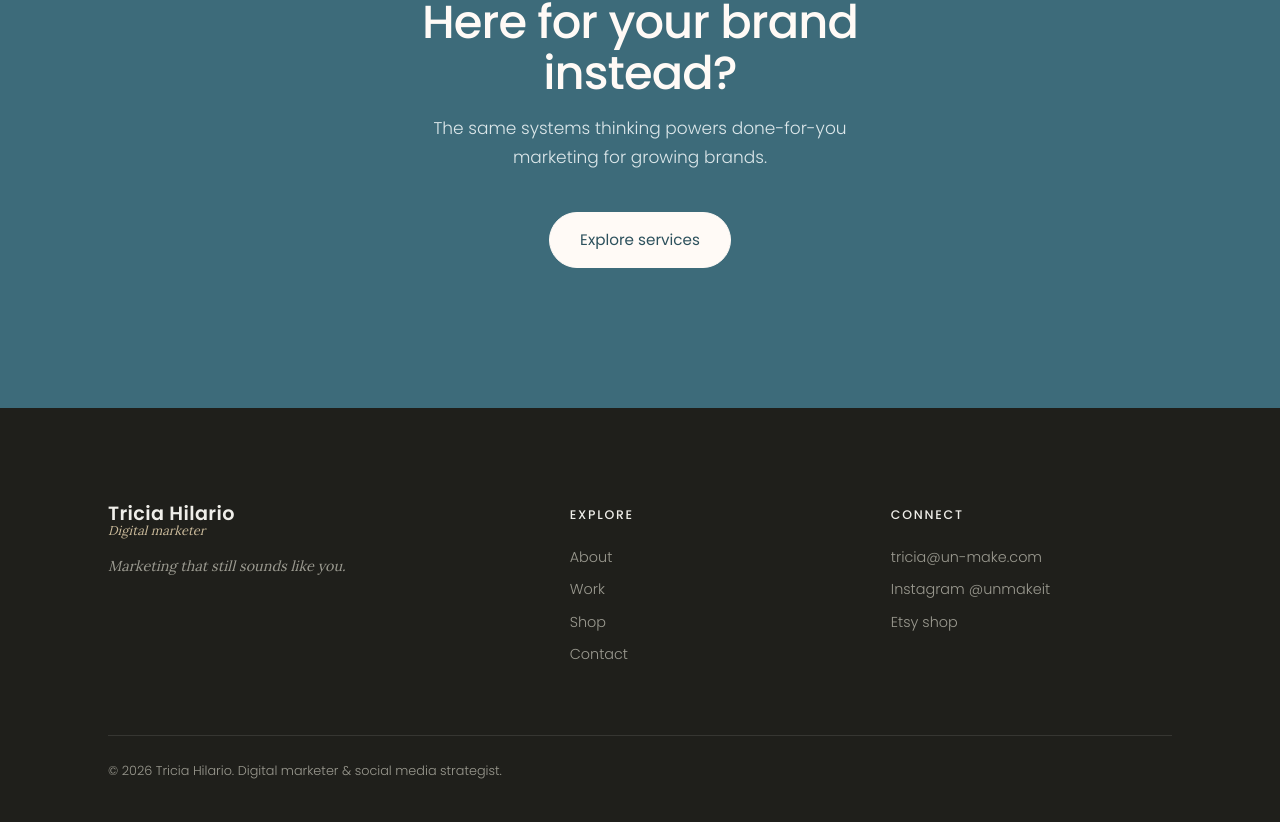
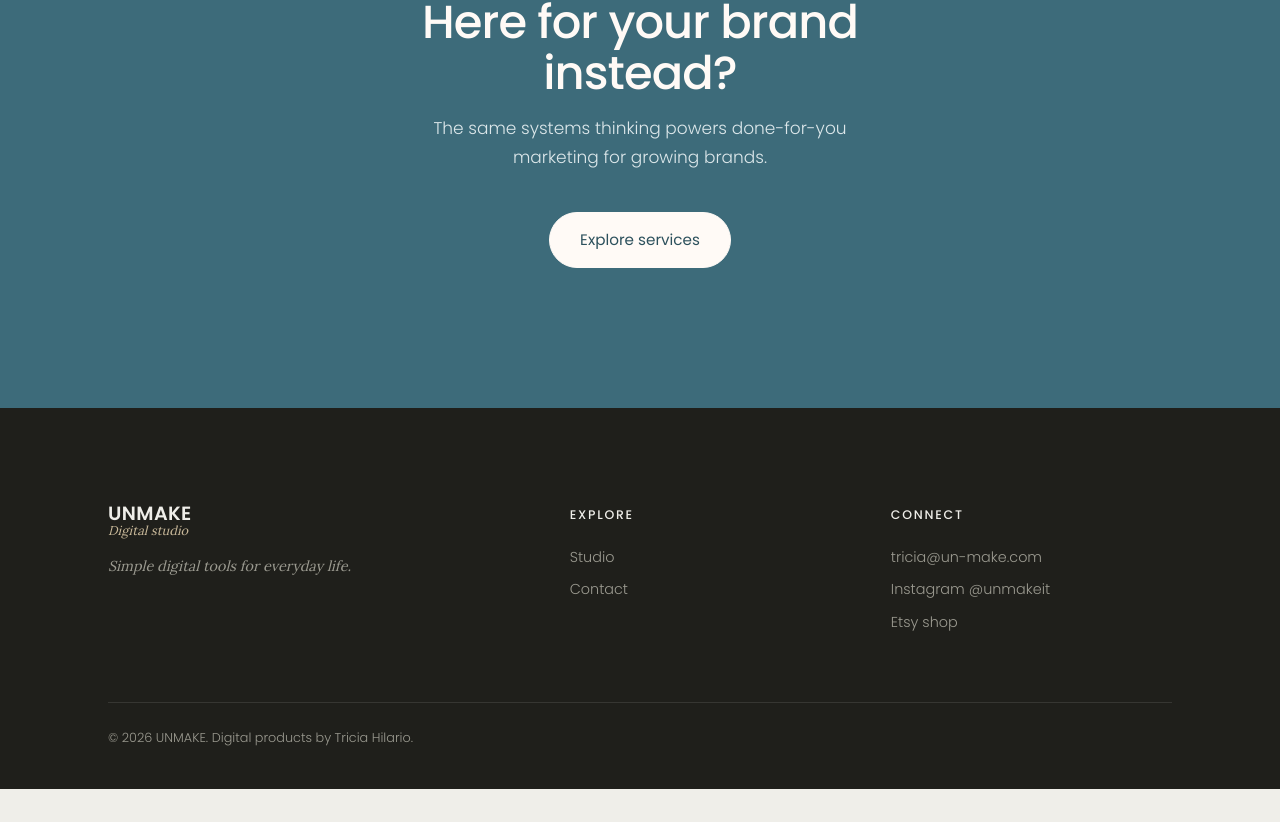
Before and after one commit to unmaketricia/unmake-website, a Next.js app: page /studio in a window 1280 px wide. Shown: the part 2374-3196 px from the top of the page. After the commit the page ends 3163 px from the top, so only its background shows below. Built offline with nearby package versions, Linux system fonts and the light colour scheme.

Commit message:
Update footer for Studio

```diff
--- a/components/Footer.jsx
+++ b/components/Footer.jsx
@@ -8,16 +8,14 @@ export default function Footer() {
         <div className="foot">
           <div>
             <div className="lockup">
-              <span className="mark">Tricia Hilario</span>
-              <span className="byline serif">Digital marketer</span>
+              <span className="mark">UNMAKE</span>
+              <span className="byline serif">Digital studio</span>
             </div>
-            <p className="tagline">Marketing that still sounds like you.</p>
+            <p className="tagline">Simple digital tools for everyday life.</p>
           </div>
           <div>
             <h4>Explore</h4>
-            <Link href="/#about">About</Link>
-            <Link href="/#work">Work</Link>
-            <Link href="/shop">Shop</Link>
+            <Link href="/studio">Studio</Link>
             <Link href="/contact">Contact</Link>
           </div>
           <div>
@@ -36,7 +34,7 @@ export default function Footer() {
           </div>
         </div>
         <div className="foot-bottom">
-          © 2026 Tricia Hilario. Digital marketer &amp; social media strategist.
+          © 2026 UNMAKE. Digital products by Tricia Hilario.
         </div>
       </div>
     </footer>
```
